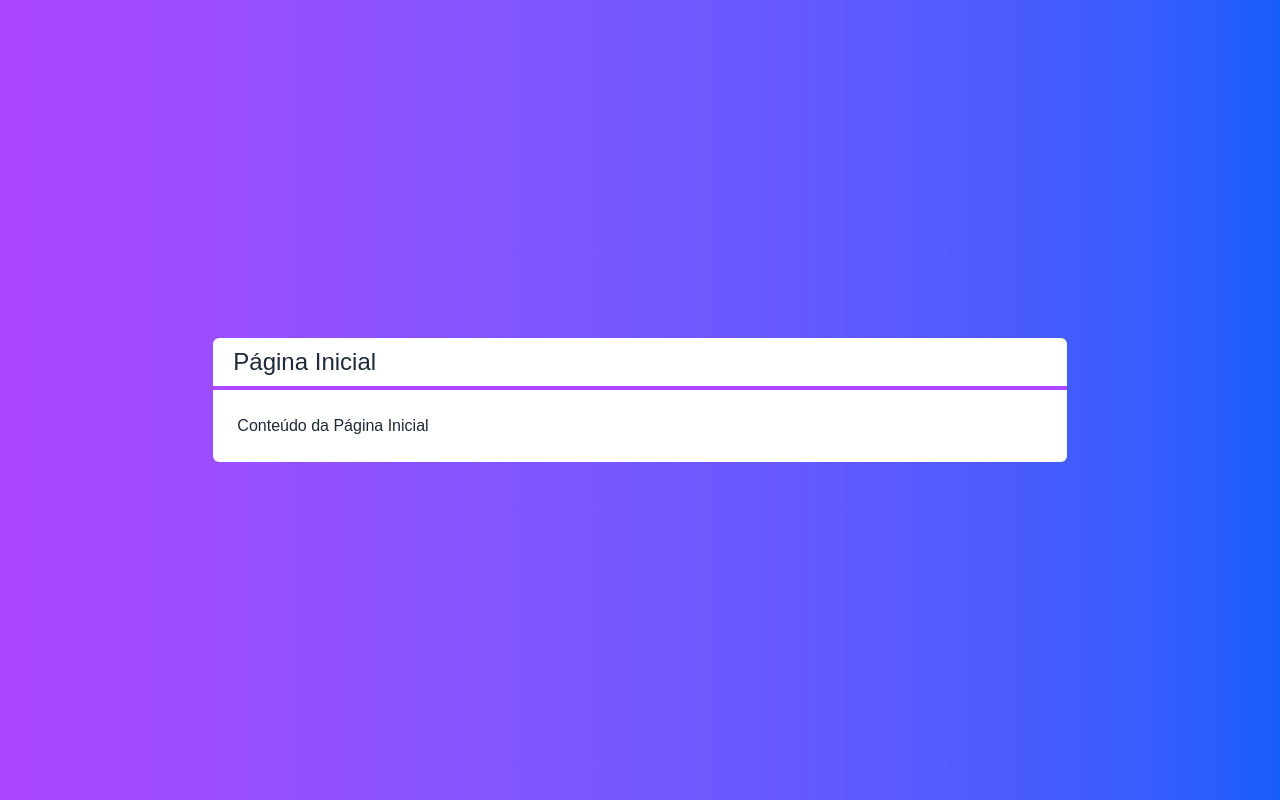
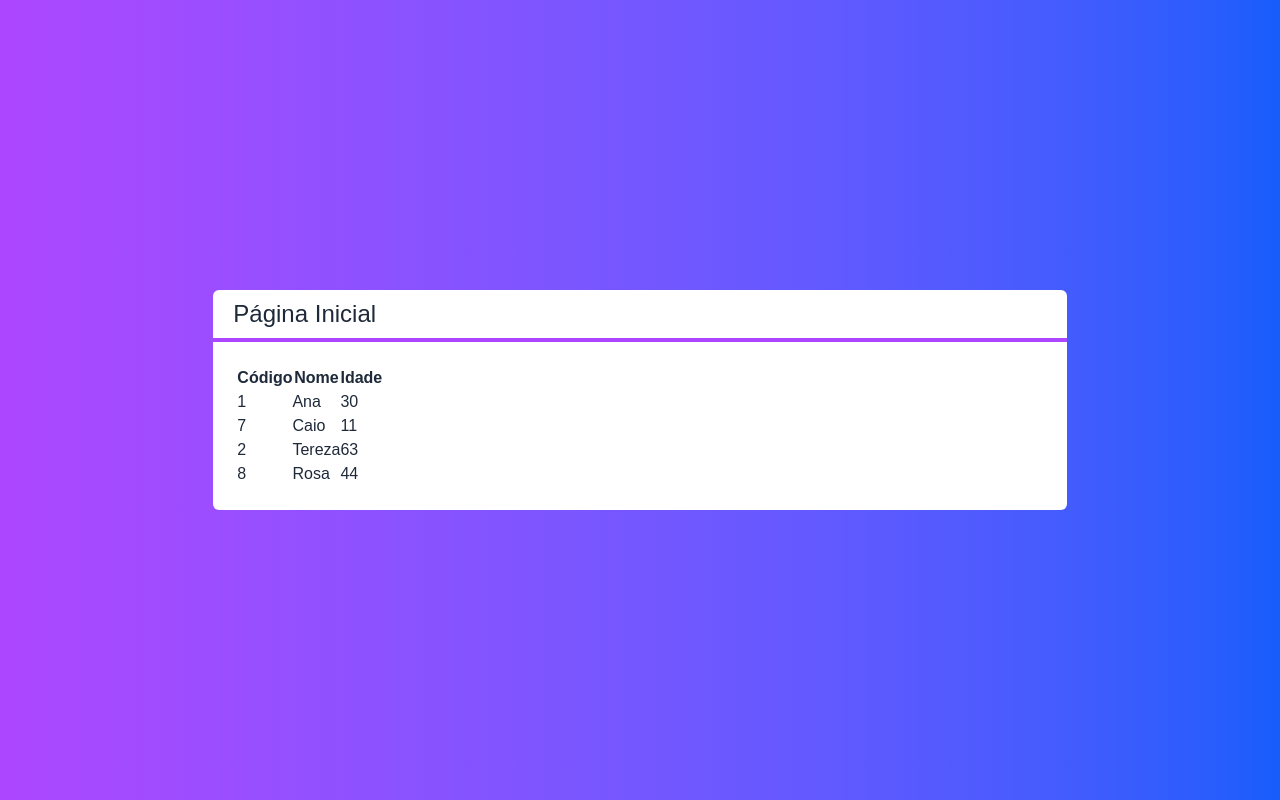
Before and after one commit to erick-patrick-dev/Projeto-cadastro-firebase, a Next.js app in the folder next-crud/: page / in a window 1280 px wide. Built offline with nearby package versions, Linux system fonts and the light colour scheme.

Commit message:
Componente Tabela #01

```diff
--- /dev/null
+++ b/next-crud/src/components/Tabela.tsx
@@ -0,0 +1,40 @@
+import Cliente from "../core/Cliente"
+
+interface TabelaProps {
+    clientes: Cliente[]
+}
+
+export default function Tabela(props: TabelaProps) {
+    function renderizarCabecalho() {
+        return (
+            <tr>
+                <th>Código</th>
+                <th>Nome</th>
+                <th>Idade</th>
+            </tr>
+        )
+    }
+
+    function renderizarDados() {
+        return props.clientes?.map((cliente, i) => {
+            return (
+                <tr key={cliente.id}>
+                    <td>{cliente.id}</td>
+                    <td>{cliente.nome}</td>
+                    <td>{cliente.idade}</td>
+                </tr>
+            )
+        })
+    }
+
+    return (
+        <table>
+            <thead>
+                {renderizarCabecalho()}
+            </thead>
+            <tbody>
+                {renderizarDados()}
+            </tbody>
+        </table>
+    )
+}
--- a/next-crud/src/pages/index.tsx
+++ b/next-crud/src/pages/index.tsx
@@ -1,6 +1,16 @@
 import Layout from "../components/Layout";
+import Tabela from "../components/Tabela";
+import Cliente from "../core/Cliente";
 
 export default function Home() {
+
+  const clientes = [
+    new Cliente('Ana', 30, '1'),
+    new Cliente('Caio', 11, '7'),
+    new Cliente('Tereza', 63, '2'),
+    new Cliente('Rosa', 44, '8')
+  ]
+
   return (
     <div className={`
       flex h-screen justify-center items-center
@@ -8,7 +18,7 @@
       text-white
     `}>
       <Layout titulo="Página Inicial">
-        <h1>Conteúdo da Página Inicial</h1>
+        <Tabela clientes={clientes}></Tabela>
       </Layout>
     </div>
   );
```
